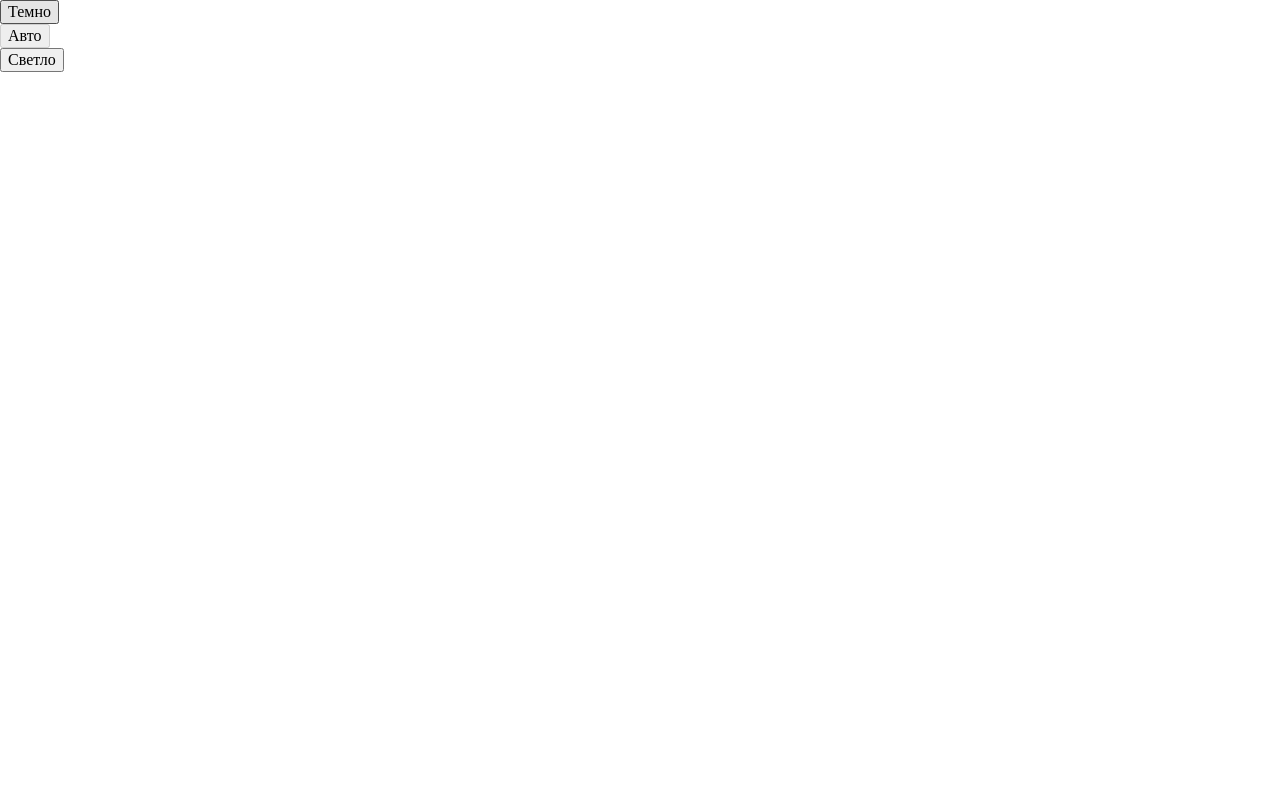
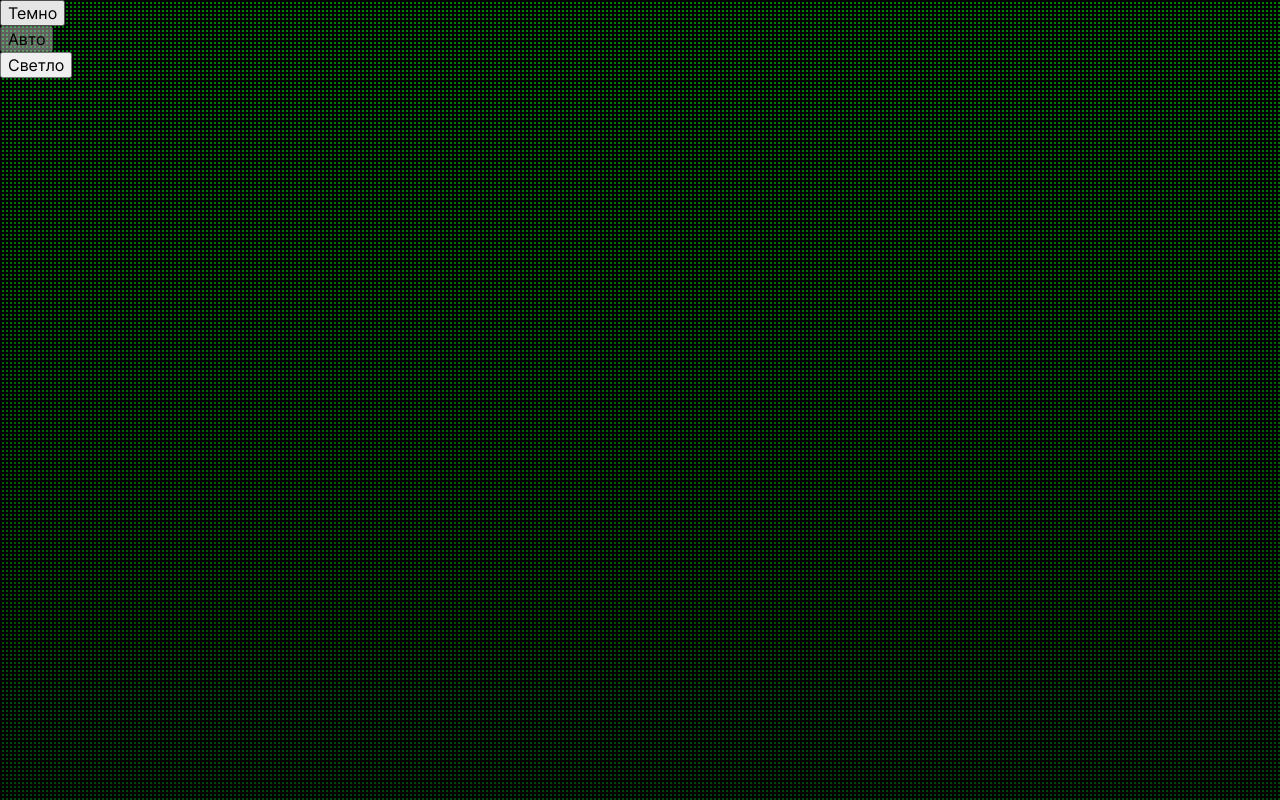
Before and after one commit to neropack/zakrivayuschiy-teg-f, a plain HTML site: page index.html in a window 1280 px wide. Drawn offline with Linux system fonts and the light colour scheme.

Commit message:
добавил шрифты

```diff
--- a/fonts/fonts.css
+++ b/fonts/fonts.css
@@ -1 +1,14 @@
 /* В этом файле вы импортируете все шрифты для сайта. Один из них вариативный и требует особенной настройки */
+@font-face {
+    font-family: 'Inter';
+    src: url(./Inter-Variable.woff2) format('woff');
+    font-weight: 400 785;
+    font-display: swap;
+}
+
+@font-face {
+    font-family: 'PressStart2P';
+    src: url(./PressStart2P-Regular.woff) format('woff');
+    font-weight: normal;
+    font-display: swap;
+}
--- a/styles/style.css
+++ b/styles/style.css
@@ -15,6 +15,11 @@
 */
 
 .page {
-  min-inline-size: 320px;
-  min-block-size: 100dvb;
+    min-inline-size: 320px;
+    min-block-size: 100dvb;
+    font-family: var(--font-main), sans-serif;
+    background-image: repeating-linear-gradient(to bottom, #000 0 2px, rgb(0 0 0 / 0) 2px 4px),
+        repeating-linear-gradient(to right, #000 0 2px, rgb(0 0 0 / 0) 2px 4px),
+        linear-gradient(to bottom, #007f0c, #004306);
+    background-size: cover;
 }
--- a/styles/variables.css
+++ b/styles/variables.css
@@ -1 +1,7 @@
 /* В этом файле будут храниться все значения переменных в исходном состоянии, а так же их изменения в зависимости от ширины устройства */
+:root {
+    --font-main: 'Inter';
+    --font-accent: 'PressStart2P';
+    --font-weight-title: 785;
+    --font-weight-text: 465;
+}
```
